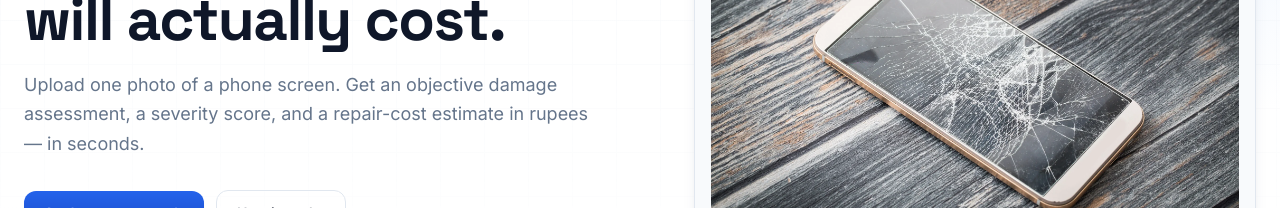
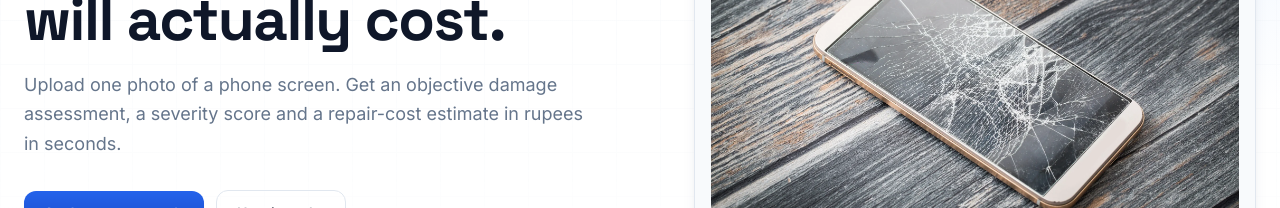
Before and after one commit to muzamilwork122-collab/FinalYearProject, a React (Vite) app in the folder frontend/: page / in a window 1280 px wide. Shown: the part 353-561 px from the top of the page. Built offline with nearby package versions, Linux system fonts and the light colour scheme; no server answers; the HTML template or start-up script is replaced by a standard one.

Commit message:
Update HeroSection.tsx

```diff
--- a/frontend/src/components/HeroSection.tsx
+++ b/frontend/src/components/HeroSection.tsx
@@ -22,7 +22,7 @@ export default function HeroSection({ onScrollToUpload }: HeroSectionProps) {
 
           <p className="mt-5 max-w-xl text-lg leading-relaxed text-muted-foreground">
             Upload one photo of a phone screen. Get an objective damage assessment, a severity
-            score, and a repair-cost estimate in rupees &mdash; in seconds.
+            score and a repair-cost estimate in rupees in seconds.
           </p>
 
           <div className="mt-8 flex flex-wrap items-center gap-3">
```
